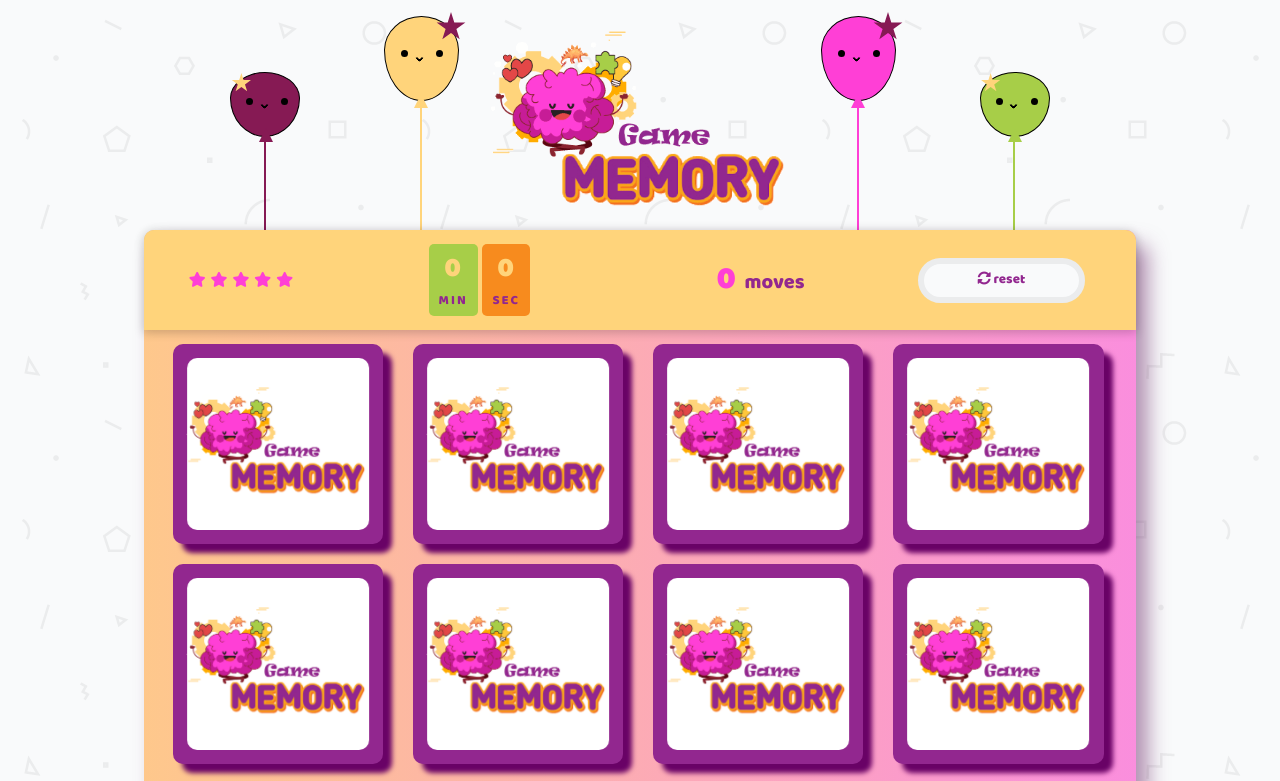
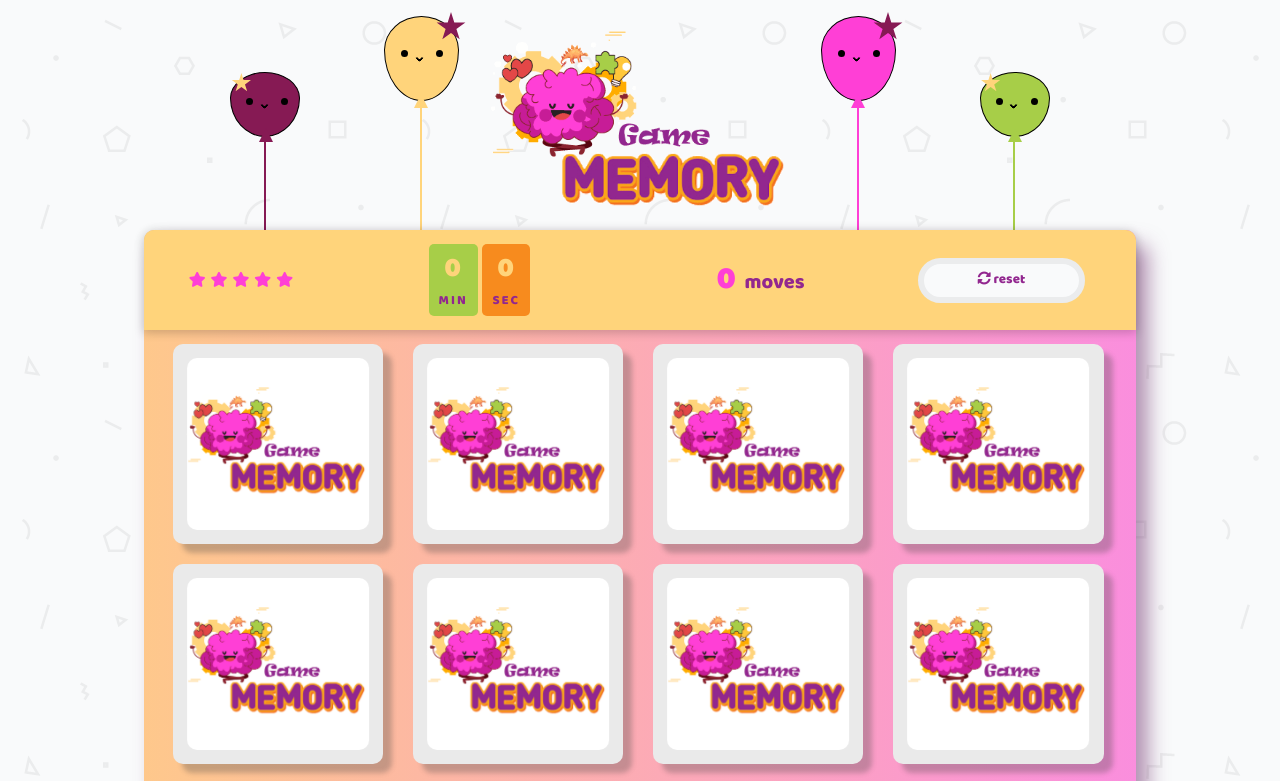
Before and after one commit to heba-elsafty/Memory-Game, a plain HTML site: page index.html in a window 1280 px wide. Shown: the top 781 px of the page. Drawn offline with Linux system fonts and the light colour scheme.

Commit message:
change card background color

```diff
--- a/assets/stylesheet/_components.scss
+++ b/assets/stylesheet/_components.scss
@@ -20,8 +20,8 @@ CARD STYLE
     display: flex;
     min-width: 0;
     flex-direction: column;
-    background: $primary;
-    box-shadow: 9px 9px 5px 0 #690266;
+    background: #eaeaea;
+    box-shadow: 9px 9px 5px 0 rgba(70, 70, 70, 0.30);;
     border-radius: 10px;
     padding: 1em;
     perspective: 600px;
```
Also changed, not shown: assets/stylesheet/app.css, 1 other file.
